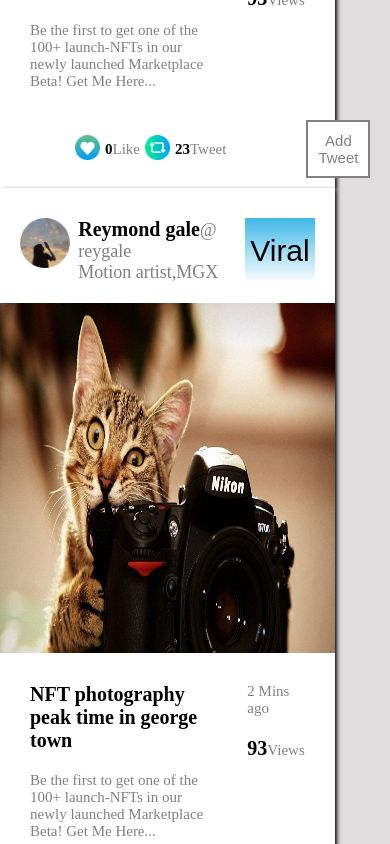
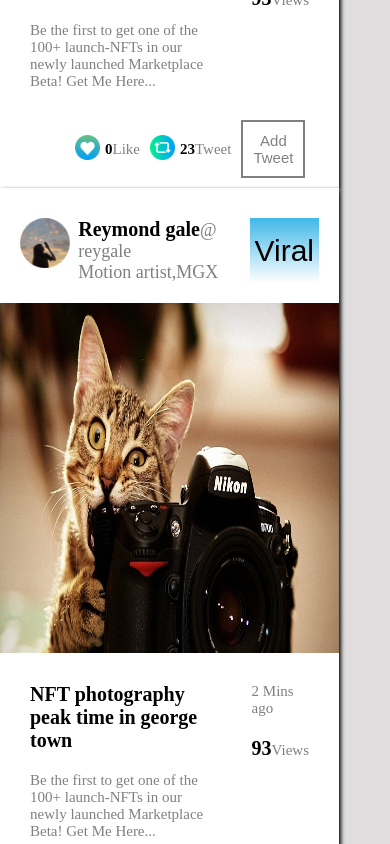
Before and after one commit to Dhanvarshinikarthi/socialnetwork, a React (Vite) app: page / in a window 390 px wide. Shown: the part 2020-2864 px from the top of the page. Built offline with nearby package versions, Linux system fonts and the light colour scheme; the HTML template or start-up script is replaced by a standard one.

Commit message:
demo file

```diff
--- a/src/components/newsfeed/newsfeed.css
+++ b/src/components/newsfeed/newsfeed.css
@@ -138,9 +138,12 @@ span {
     gap: 10px;
   }
   .newsfeed_main {
-    width: 76%;
+    width: 80%;
   }
   .reactions {
-    gap: 0;
+    gap: 5px;
+  }
+  .posts {
+    gap: 10px;
   }
 }
--- a/src/components/newslist/news.css
+++ b/src/components/newslist/news.css
@@ -141,16 +141,16 @@ a:hover {
     height: 160px;
   }
   .newscards_main {
-    width: 90%;
+    width: 100%;
   }
   .newscards {
-    width: 97%;
+    width: 100%;
   }
   .artindustry {
-    width: 97%;
+    width: 100%;
   }
   .news_description {
-    width: 90%;
+    width: 100%;
   }
   .latest_views {
     gap: 60px;
--- a/src/components/userprofile/userprofile.css
+++ b/src/components/userprofile/userprofile.css
@@ -57,6 +57,6 @@
 }
 @media (max-width: 480px) {
   .userprofilepage {
-    width: 92%;
+    width: 100%;
   }
 }
```
